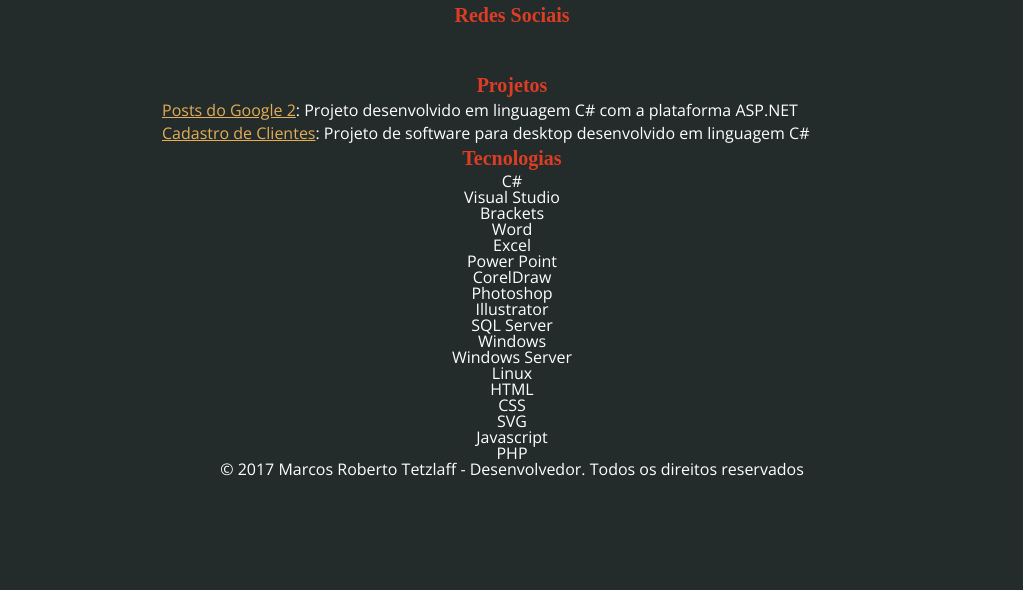
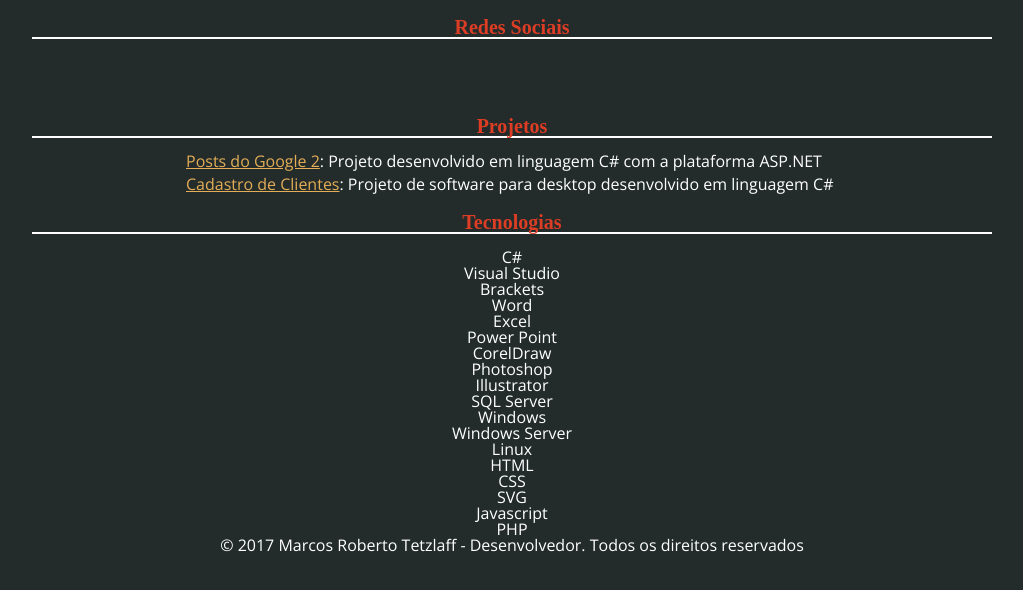
Before and after one commit to Marcosrt/Marcosrt.github.io, a plain HTML site: page index.html in a window 1280 px wide. Shown: the part 98-688 px from the top of the page, without its empty margins (128-1151 px from the left). Drawn offline with nearby package versions, Linux system fonts and the light colour scheme.

Commit message:
Alteração 11

```diff
--- a/estilo.css
+++ b/estilo.css
@@ -92,4 +92,23 @@ header, footer, .redes-sociais, .tecnologias{
 .projetos li{
     margin-bottom: 7px;
     margin-top: 7px;
+    padding-left: 24px;
+    background-image: url('projetos.png.');
+    background-repeat: no-repeat;
 }
+
+.projetos li:hover{
+
+    background-image: url('projetos2.png.');
+    color: #e35757;
+}
+
+a:hover{
+    color: #e35757;
+}
+
+h3{
+    margin-top: 20px;
+    margin-bottom: 15px;
+    border-bottom: 2px solid #ffffff;
+}
```
